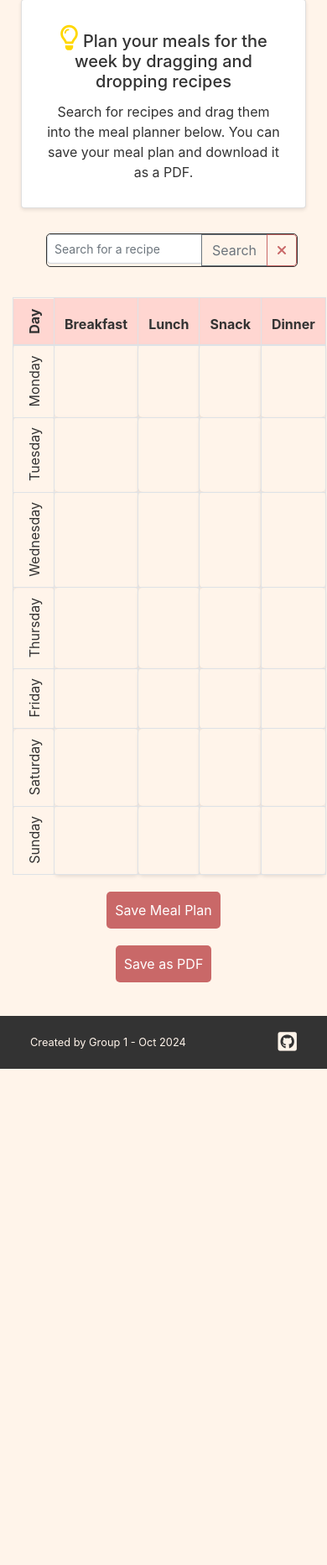
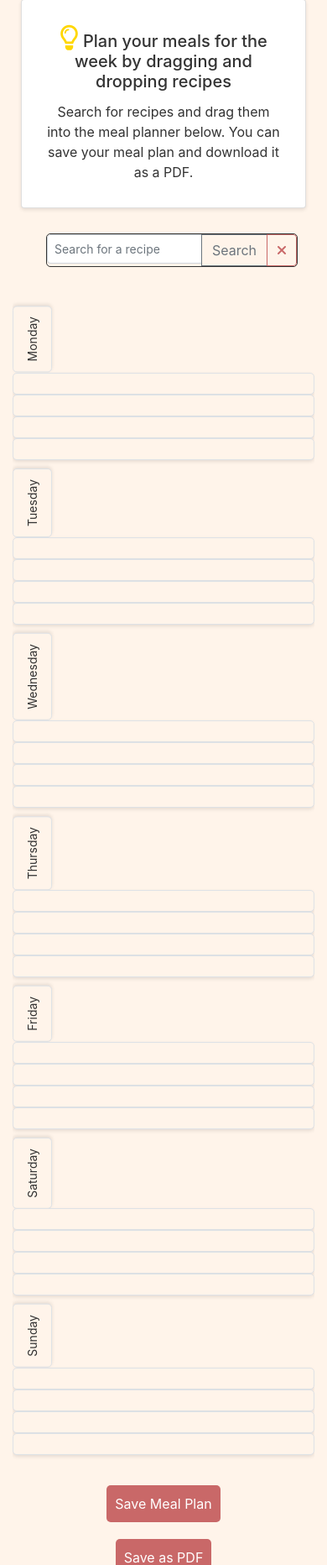
Before and after one commit to UCCS-CS4300-5300/Group1-fall2024, a Django app: page /mealplan/ in a window 390 px wide. Shown: the part 229-2093 px from the top of the page at 84% size. Before the commit the page ends 1502 px from the top, so only its background shows below. Run offline with Django 4.2, Linux system fonts and the light colour scheme; some libraries are stand-ins or nearby versions.

Commit message:
lil formatting thing

```diff
--- a/cookapp/static/styles.css
+++ b/cookapp/static/styles.css
@@ -731,6 +731,59 @@ footer .navbar-text {
   border-color: var(--eventBorderColor); /* Reset to original border color */
 }
 
+  /* Media query for responsive design */
+@media (max-width: 768px) {
+  .meal-plan-table th,
+  .meal-plan-table td {
+    padding: 8px; /* Reduce padding */
+    font-size: 14px; /* Reduce font size */
+  }
+
+  .meal-plan-table th.rotate {
+    writing-mode: horizontal-tb; /* Change writing mode */
+    transform: rotate(0); /* Reset rotation */
+  }
+}
+
+@media (max-width: 576px) {
+  .meal-plan-table,
+  .meal-plan-table thead,
+  .meal-plan-table tbody,
+  .meal-plan-table th,
+  .meal-plan-table td,
+  .meal-plan-table tr {
+    display: block; /* Make table elements block */
+  }
+
+  .meal-plan-table th {
+    position: absolute; /* Hide table headers */
+    top: -9999px;
+    left: -9999px;
+  }
+
+  .meal-plan-table tr {
+    margin-bottom: 10px; /* Add space between rows */
+  }
+
+  .meal-plan-table td {
+    border: none; /* Remove borders */
+    position: relative;
+    padding-left: 50%; /* Add padding to left */
+    text-align: left; /* Align text to left */
+  }
+
+  .meal-plan-table td:before {
+    content: attr(data-label); /* Add data-label attribute content */
+    position: absolute;
+    left: 10px;
+    white-space: nowrap;
+    font-weight: bold;
+  }
+
+  .meal-plan-table td[data-label="Day"] {
+    background-color: var(--eventColor1); /* Add background color to day cells */
+  }
+}
 
 /* Global / Etc */
 
--- a/cookapp/templates/cookapp/mealPlanner.html
+++ b/cookapp/templates/cookapp/mealPlanner.html
@@ -9,14 +9,14 @@ rel="stylesheet"
 
 <div class="container">
     <h2 class="text-center">Weekly Meal Planner</h2>
-    <card class="card card-planner-title no-hover">
+    <div class="card card-planner-title no-hover">
         <div class="card-body">
             <h5 class="card-title">
                 <i class="fa-regular fa-lightbulb" style="color: gold; font-size: 1.5em;"></i> Plan your meals for the week by dragging and dropping recipes
             </h5>
             <p class="card-text">Search for recipes and drag them into the meal planner below. You can save your meal plan and download it as a PDF.</p>
         </div>
-    </card>
+    </div>
 
     <!-- Recipe Search Section -->
     <section class="search-section">
@@ -42,11 +42,11 @@ rel="stylesheet"
 
     <!-- Meal Planner Section -->
     <section class="meal-plan-section">
-        <div id="renderMe" class="meal-plan-table-wrapper">
+        <div id="renderMe" class="meal-plan-table-wrapper table-responsive">
             <table class="meal-plan-table table table-bordered">
                 <thead>
                     <tr>
-                        <th class="rotate">Day</th>
+                        <th>Day</th>
                         <th>Breakfast</th>
                         <th>Lunch</th>
                         <th>Snack</th>
```
